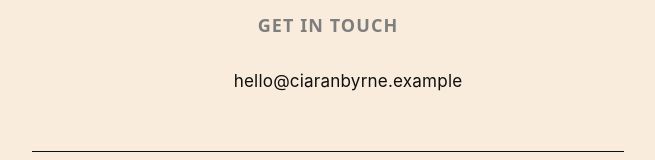
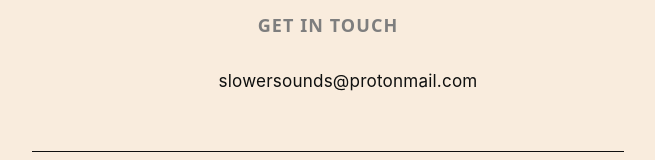
Before and after one commit to ciwee-tech/SlowerSounds, a React (Vite) app in the folder CiaranByrne/: page / in a window 1280 px wide. Shown: the part 2046-2206 px from the top of the page, without its empty margins (312-967 px from the left). Built offline with nearby package versions, Linux system fonts and the light colour scheme.

Commit message:
updated email

```diff
--- a/CiaranByrne/src/App.tsx
+++ b/CiaranByrne/src/App.tsx
@@ -101,7 +101,7 @@ function App() {
         <section id="contact">
           <h2>Get in touch</h2>
           <ul className="contact-list">
-            <li><a href="mailto:hello@ciaranbyrne.example">hello@ciaranbyrne.example</a></li>
+            <li><a href="mailto:hello@ciaranbyrne.example">slowersounds@protonmail.com</a></li>
 
           </ul>
         </section>
```
